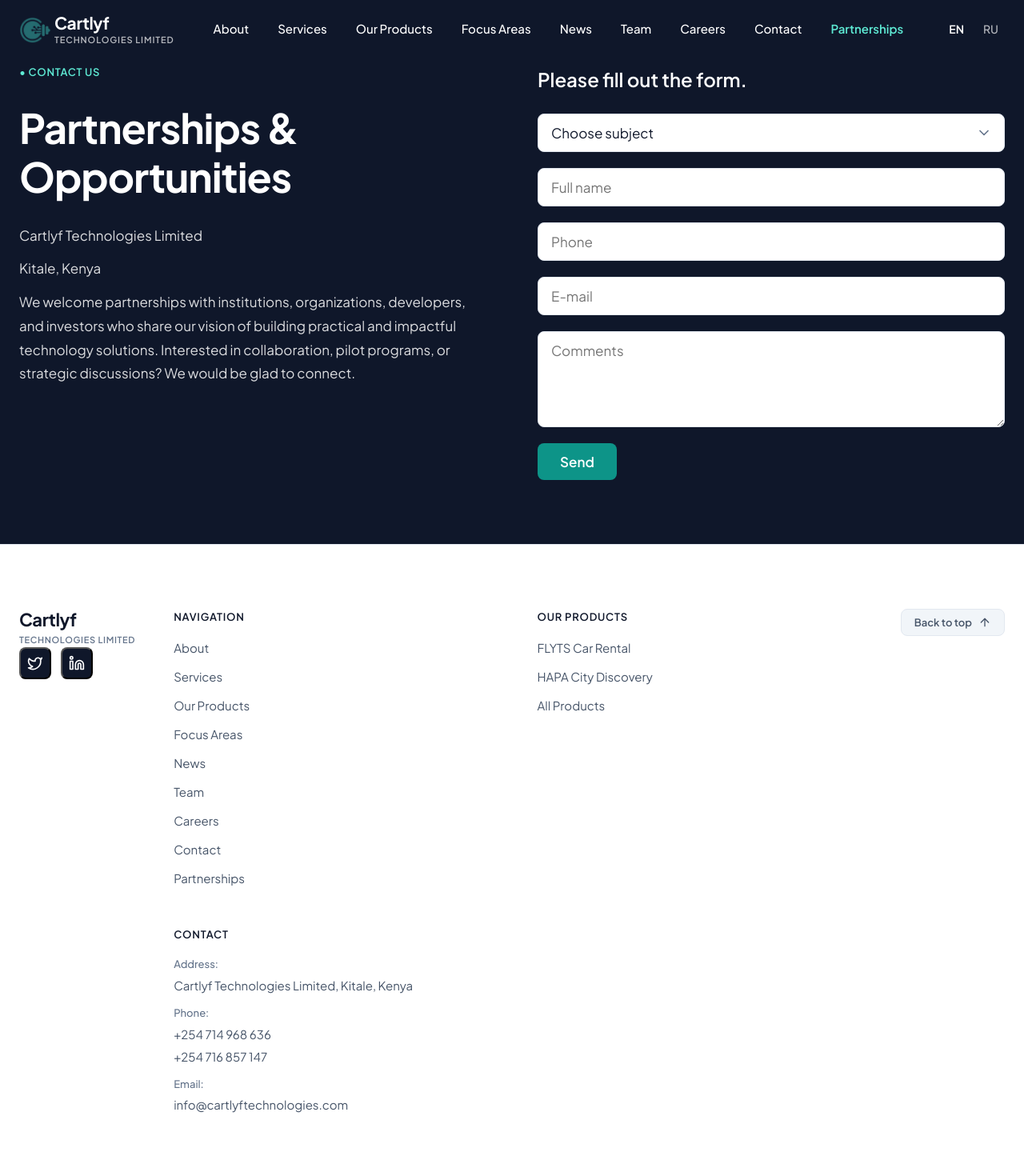
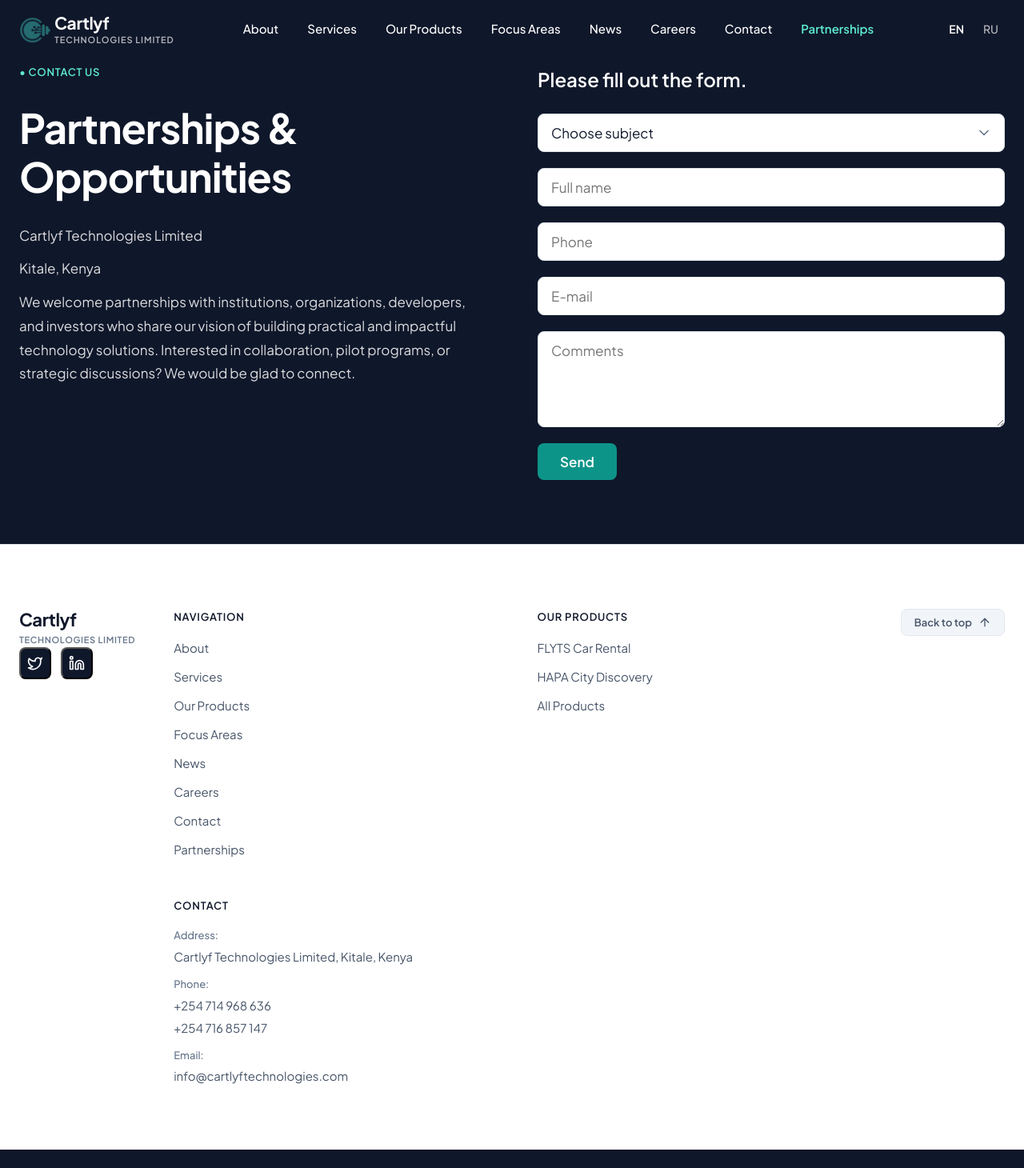
Before and after one commit to PhilipHinny/Cartlyf, a React (Vite) app in the folder cartlyf/: page /contact in a window 1280 px wide. Shown: the top 1460 px of the page at 80% size. Built offline with nearby package versions, Linux system fonts and the light colour scheme.

Commit message:
feat: implement React Router navigation, main layout structure, and a responsive footer component

```diff
--- a/cartlyf/src/App.jsx
+++ b/cartlyf/src/App.jsx
@@ -4,7 +4,7 @@
 import Navigation from "./components/navigation"
 import Footer from "./components/footer"
 import HomePage from "./pages/HomePage"
-import TeamPage from "./pages/TeamPage"
+// import TeamPage from "./pages/TeamPage"
 import PortfolioPage from "./pages/PortfolioPage"
 import AboutPage from "./pages/AboutPage"
 import Careers from "./pages/Careers"
@@ -21,7 +21,7 @@
           <Routes>
             <Route path="/" element={<HomePage />} />
             <Route path="/about" element={<AboutPage />} />
-            <Route path="/team" element={<TeamPage />} />
+            {/* <Route path="/team" element={<TeamPage />} /> */}
             <Route path="/portfolio" element={<PortfolioPage />} />
             <Route path="/careers" element={<Careers />} />
             <Route path="/services" element={<ServicesPage />} />
--- a/cartlyf/src/components/footer.jsx
+++ b/cartlyf/src/components/footer.jsx
@@ -78,11 +78,11 @@
                     News
                   </a>
                 </li>
-                <li>
+                {/* <li>
                   <Link to="/team" className="modern-footer-link">
                     Team
                   </Link>
-                </li>
+                </li> */}
                 <li>
                   <Link to="/careers" className="modern-footer-link">
                     Careers
--- a/cartlyf/src/components/navigation.jsx
+++ b/cartlyf/src/components/navigation.jsx
@@ -72,9 +72,9 @@
             <a href="/#news" onClick={(e) => { e.preventDefault(); scrollToSection('news'); }} className="nav-link">
               News
             </a>
-            <Link to="/team" className="nav-link">
+            {/* <Link to="/team" className="nav-link">
               Team
-            </Link>
+            </Link> */}
             <Link to="/careers" className="nav-link">
               Careers
             </Link>
@@ -129,9 +129,9 @@
             <a href="/#news" onClick={(e) => { e.preventDefault(); scrollToSection('news'); }} className="mobile-link">
               News
             </a>
-            <Link to="/team" className="mobile-link" onClick={() => setIsMobileMenuOpen(false)}>
+            {/* <Link to="/team" className="mobile-link" onClick={() => setIsMobileMenuOpen(false)}>
               Team
-            </Link>
+            </Link> */}
             <Link to="/careers" className="mobile-link" onClick={() => setIsMobileMenuOpen(false)}>
               Careers
             </Link>
--- a/cartlyf/src/components/portfolio.jsx
+++ b/cartlyf/src/components/portfolio.jsx
@@ -87,7 +87,7 @@
       tagline: "Intelligent Academic Scheduling",
       sector: "Education Technology",
       status: "Available",
-      link: "https://cartlyf-timetable-scheduling-system.web.app",
+      link: "https://timetable-automation-system.web.app",
       description:
         "An intelligent academic scheduling platform designed to automate the complex process of creating school and university timetables without conflicts.",
       features: [
```
